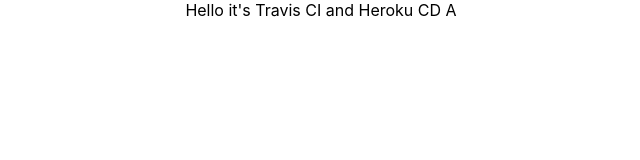
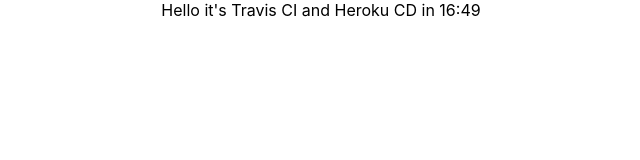
Before and after one commit to AntonGluschuk/heroku-baz, a React (Create React App) app: page / in a window 1280 px wide. Shown: the top 160 px of the page, without its empty margins (319-959 px from the left). Built offline with nearby package versions, Linux system fonts and the light colour scheme.

Commit message:
reset travis config to working version

```diff
--- a/src/App.tsx
+++ b/src/App.tsx
@@ -4,7 +4,7 @@
 function App() {
   return (
     <div className="App">
-      <div>Hello it's Travis CI and Heroku CD A</div>
+      <div>Hello it's Travis CI and Heroku CD in 16:49</div>
     </div>
   );
 }
```
Also changed, not shown: .travis.yml.
